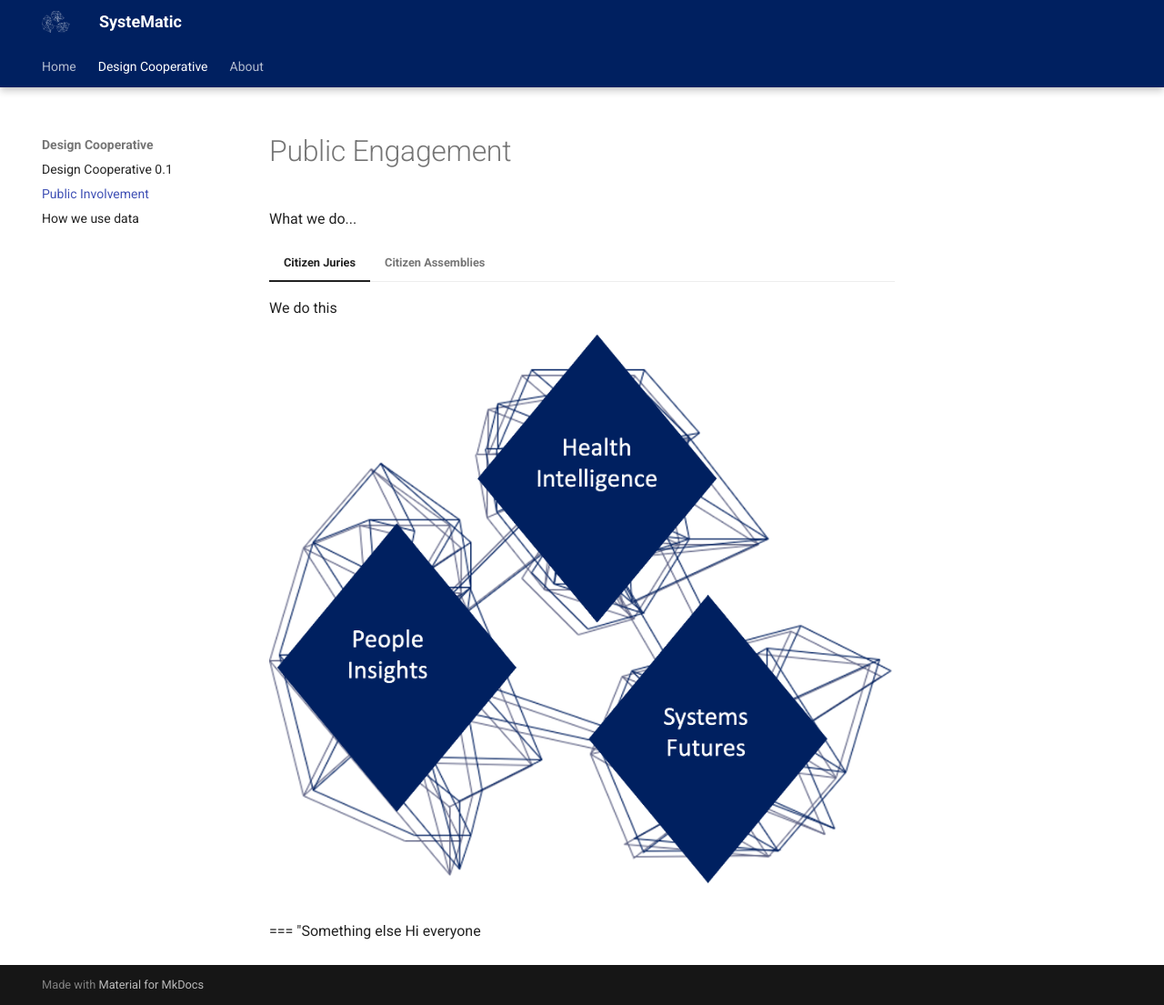
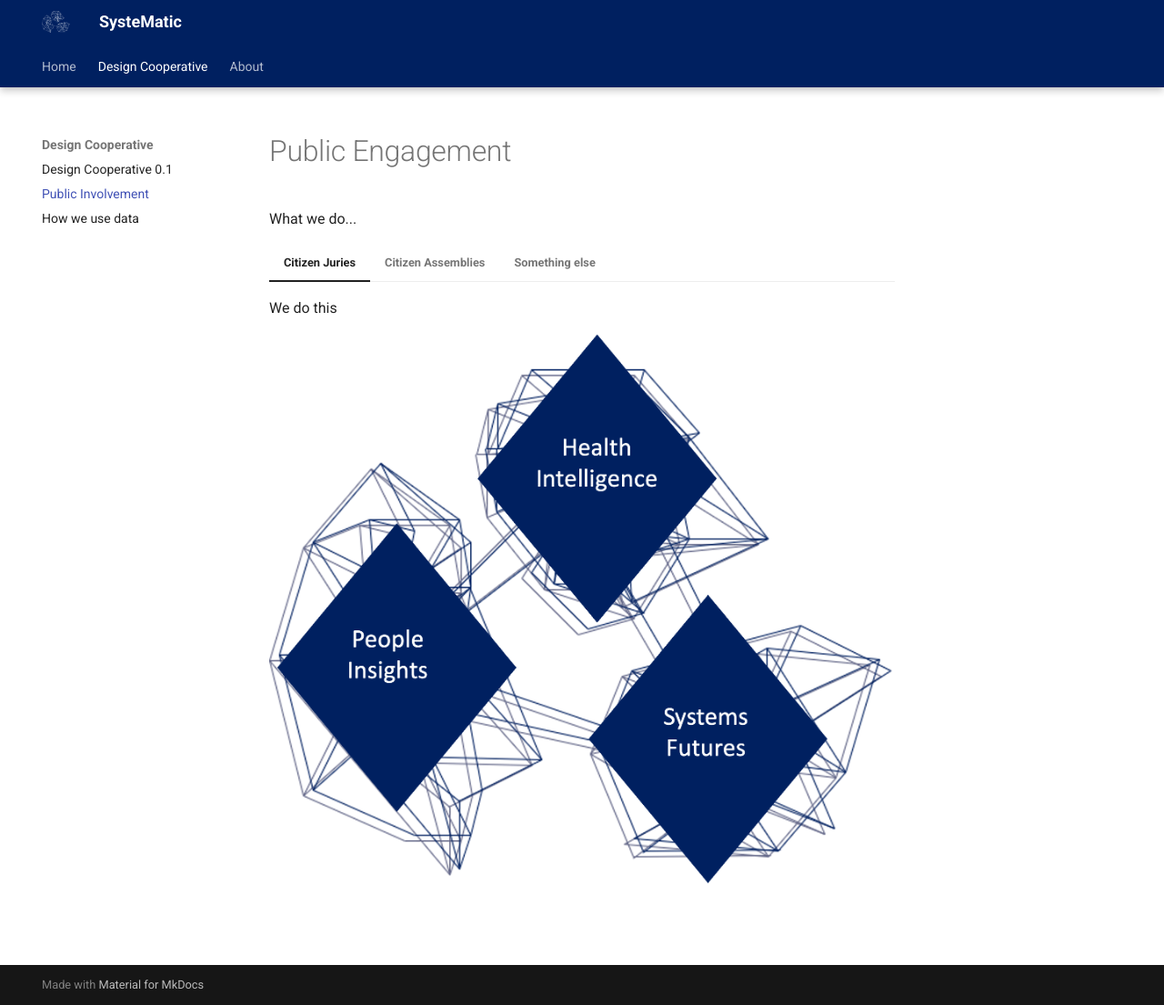
Before and after one commit to systematic-uol/systematic-uol.github.io, an MkDocs documentation site: the page built from docs/design-cooperative/public-engagement.md, in a window 1280 px wide and 1105 px high. Shown: the whole window at 91% size. Built offline with MkDocs 1.6.1 and Material for MkDocs 9.7.7, drawn with Linux system fonts in a browser that asks for light colours.

```diff
--- a/docs/design-cooperative/public-engagement.md
+++ b/docs/design-cooperative/public-engagement.md
@@ -11,5 +11,5 @@ What we do...
 
     We also do this
 
-=== "Something else
+=== "Something else"
     Hi everyone
```
